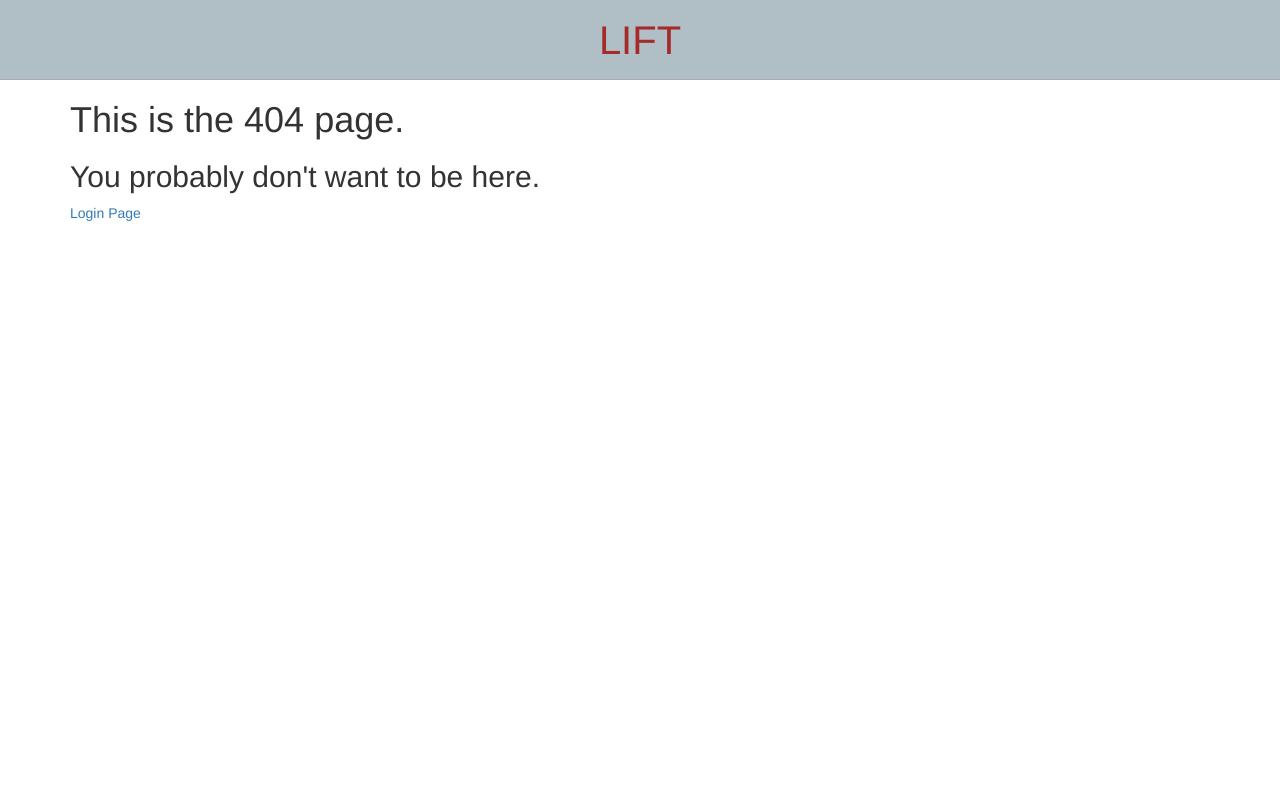
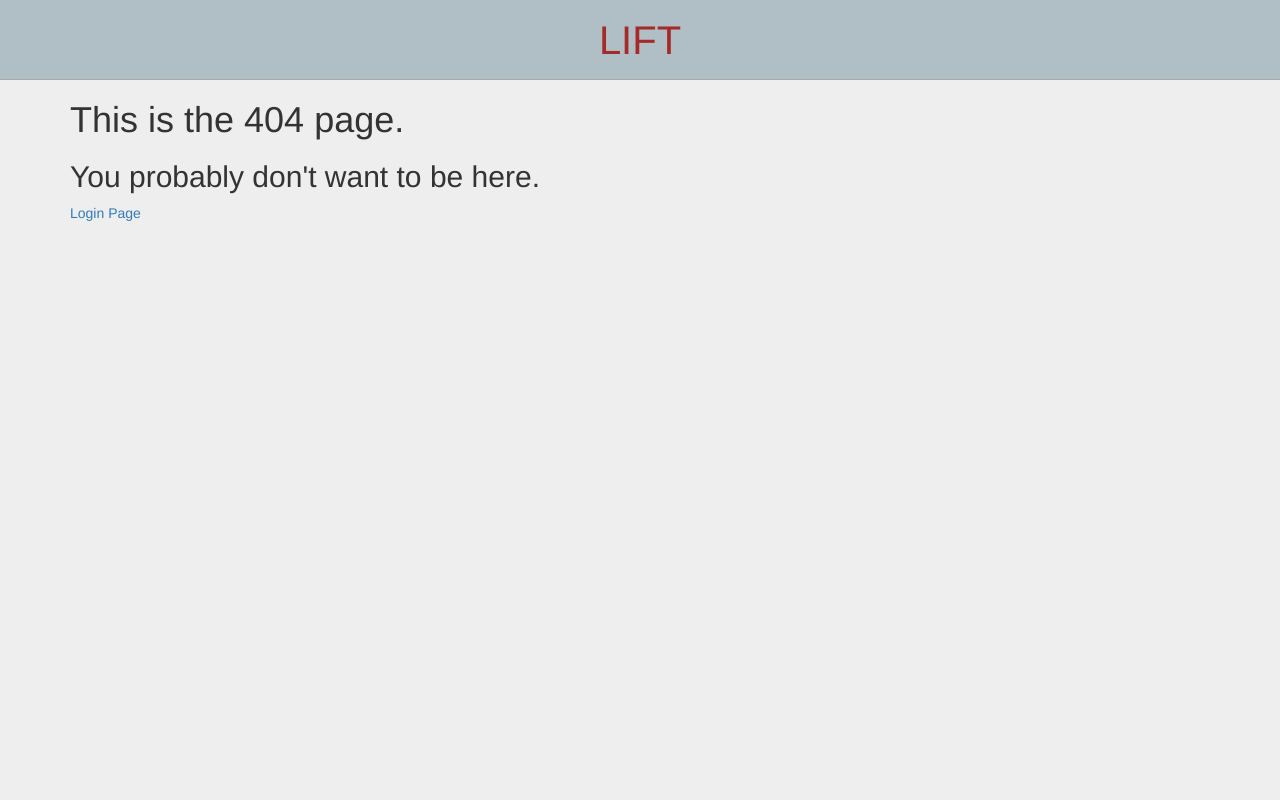
Before and after one commit to bigrobsf/hd, a Flask app: page /exercises/1/edit in a window 1280 px wide. Run offline with Flask 2, Linux system fonts and the light colour scheme; the visitor is signed in with stand-in values (Sample User, id 1); data comes from the database, SQL or seed files in the repository; data that the repository does not hold is empty; some libraries are stand-ins or nearby versions.

Commit message:
added a bit of body color

```diff
--- a/project/static/app.js
+++ b/project/static/app.js
@@ -7,15 +7,15 @@
 
 $(function() {
 
+  // hides 'List all Users' link on users show template if user is not an admin
   var admin = $('h5.hidden').text();
-
   if (admin === 'True') {
     console.log('admin =', admin);
     $('.userlist').removeClass('hidden');
   }
 
+  // displays chart, removes Chart button when button is clicked
   $('#chart').on('click', () => {
-
     $('#chart').remove();
 
     var userId = $('p.hidden').text();
--- a/project/static/style.css
+++ b/project/static/style.css
@@ -3,6 +3,7 @@
   position: relative;
   margin: 0;
   margin-top: -20px;
+  background: #eeeeee;
 }
 
 header {
```
